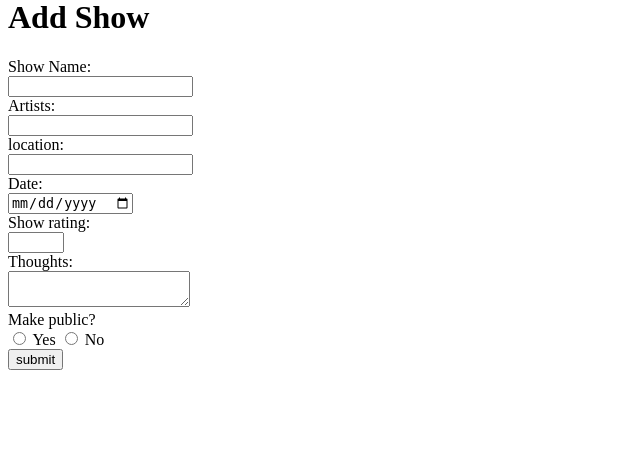
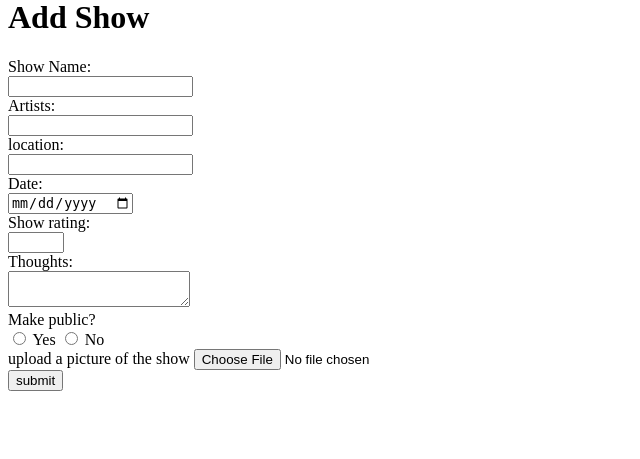
Before and after one commit to ChaseChiga/Concert_Hall, a Flask app: template app/templates/add.html in a window 1280 px wide. Shown: the part 48-507 px from the top of the page, without its empty margins (0-640 px from the left). Run offline with Flask 3, Linux system fonts and the light colour scheme; the template is opened without the code that fills it, so the values that code supplies are empty.

Commit message:
added functionality to add images and remove images

```diff
--- a/app/__init__.py
+++ b/app/__init__.py
@@ -1,4 +1,8 @@
+import os
 from flask import Flask
+
+UPLOAD_FOLDER = r'C:\Users\akira\Documents\coding_class_assignments\Projects_and_alg\Solo_project\concert_hall\uploads'
 
 app = Flask(__name__)
 app.secret_key = "SomeSuperSecretComplexKey"
+app.config['UPLOAD_FOLDER'] = UPLOAD_FOLDER
--- a/app/controllers/shows.py
+++ b/app/controllers/shows.py
@@ -1,9 +1,17 @@
+import os
+import uuid
 from app import app
-from flask import session, render_template, request, redirect, flash
+from flask import session, render_template, request, redirect, flash, url_for, send_file
+from werkzeug.utils import secure_filename
 from datetime import datetime
 from app.models.user import User
 from app.models.show import Show
 
+ALLOWED_EXTENSIONS = {'txt', 'pdf', 'png', 'jpg', 'jpeg', 'gif'}
+
+def allowed_file(filename):
+    return '.' in filename and \
+        filename.rsplit('.', 1)[1].lower() in ALLOWED_EXTENSIONS
 
 @app.route('/shows/new')
 def get_add_page():
@@ -18,7 +26,22 @@ def add_show():
         return redirect('/logout')
     if not Show.validate_new_show(request.form):
         return redirect('/shows/new')
-    Show.create(request.form)
+        # check if the post request has the file part
+    filename = None
+    print(request.files)
+    if 'file_name' not in request.files:
+        flash('No file part')
+        return redirect(request.url)
+    file = request.files['file_name']
+        # If the user does not select a file, the browser submits an
+        # empty file without a filename.
+    if file and allowed_file(file.filename):
+        filename = uuid.uuid4().hex
+        file.save(os.path.join(app.config['UPLOAD_FOLDER'], filename))
+    Show.create({
+        **request.form,
+        'file_name': filename
+    })
     return redirect("/dashboard")
 
 @app.route('/shows/<int:id>')
@@ -45,6 +68,7 @@ def get_edit_page(id):
         show.rating = session['update_form']['rating']
         show.thoughts = session['update_form']['thoughts']
         show.public = int(session['update_form']['public'])
+        show.file_name = session['update_form']['file_name']
         session.pop('update_form')
 
     if 'user_id' not in session:
@@ -58,6 +82,8 @@ def get_edit_page(id):
 @app.route('/shows/edit', methods= ['POST'])
 def edit_sighting():
     show = Show.get_by_id_with_creator(int(request.form['id']))
+    if "file_name" not in session:
+        session['file_name'] = show.file_name
 
     if show:
         if show.creator.id != session['user_id']:
@@ -71,16 +97,53 @@ def edit_sighting():
         session['update_form'] = request.form
         return redirect(f"/shows/edit/{show.id}")
 
-    Show.edit(request.form)
+    filename = None
+    if 'file_name' not in request.files:
+        flash('No file part')
+        session['update_form'] = request.form
+        return redirect(f'/shows/edit/{show.id}')
+    file = request.files['file_name']
+        # If the user does not select a file, the browser submits an
+        # empty file without a filename.
+    if file.filename == '':
+            if 'remove_image' not in request.form:
+                show.edit({
+                    **request.form,
+                    'file_name': session['file_name']
+                })
+            else:
+                os.remove(os.path.join(app.config['UPLOAD_FOLDER'], session['file_name']))
+                show.edit({
+                    **request.form,
+                    'file_name': None
+                })
+            session.pop('file_name')
+            return redirect('/dashboard')
+    if file and allowed_file(file.filename):
+        filename = uuid.uuid4().hex
+        file.save(os.path.join(app.config['UPLOAD_FOLDER'], filename))
+        os.remove(os.path.join(app.config['UPLOAD_FOLDER'], session['file_name']))
+    Show.edit({
+        **request.form,
+        'file_name': filename
+    })
+    session.pop('file_name')
     return redirect("/dashboard")
 
 @app.route('/delete/<int:id>')
 def delete_sighting(id):
     if 'user_id' not in session:
         return redirect('/logout')
-    if Show.get_by_id_with_creator(id).user_id != session['user_id']:
+    show = Show.get_by_id_with_creator(id)
+    if show.user_id != session['user_id']:
         flash("Can not delete someone elses sighting")
         return redirect('/logout')
+    if show.user_id == session['user_id']:
+        if show.file_name != None:
+            if "file_name" not in session:
+                session['file_name'] = show.file_name
+            os.remove(os.path.join(app.config['UPLOAD_FOLDER'], session['file_name']))
+            session.pop('file_name')
     Show.delete(id)
     return redirect('/dashboard')
 
@@ -90,3 +153,9 @@ def get_feed():
         return redirect('/logout')
     id = session['user_id']
     return render_template("feed.html", active_user = User.get_by_id(id), users_shows = Show.get_all_but_user(id))
+
+@app.route('/shows/image/<int:id>')
+def get_image(id):
+    show = Show.get_by_id_with_creator(id)
+    print(f'this is the result: {show.file_name}')
+    return send_file(os.path.abspath(app.config['UPLOAD_FOLDER'] + '/' + show.file_name), mimetype='image/png')
--- a/app/templates/add.html
+++ b/app/templates/add.html
@@ -24,7 +24,7 @@
                 {% endif %}
             {% endwith %}
         </div>
-        <form action="/shows/new" method="POST">
+        <form action="/shows/new" enctype="multipart/form-data" method="POST">
             <div>
                 <div>Show Name:</div>
                 <input type="text" name="name" id="name">
@@ -59,6 +59,10 @@
                     <input type="radio" name="public" id="no" value="0">
                     <label for="no">No</label>
                 </div>
+                <div>
+                    <label for="file_name">upload a picture of the show</label>
+                    <input type="file" name="file_name" id="file_name">
+                </div>
             </div>
             <input type="hidden" name="user_id" value="{{active_user.id}}">
             <button type="submit">submit</button>
--- a/app/templates/view.html
+++ b/app/templates/view.html
@@ -36,6 +36,11 @@
             <h3>show rating:</h3>
             {{show.rating}}/10
         </div>
+        {% if show.file_name !=  None %}
+        <div>
+            <img src="/shows/image/{{show.id}}"/>
+        </div>
+        {% endif %}
     </div>
 </body>
 </html>
```
Also changed, not shown: app/models/show.py (+5 -3 lines), app/templates/edit.html (+16 -1 lines).
